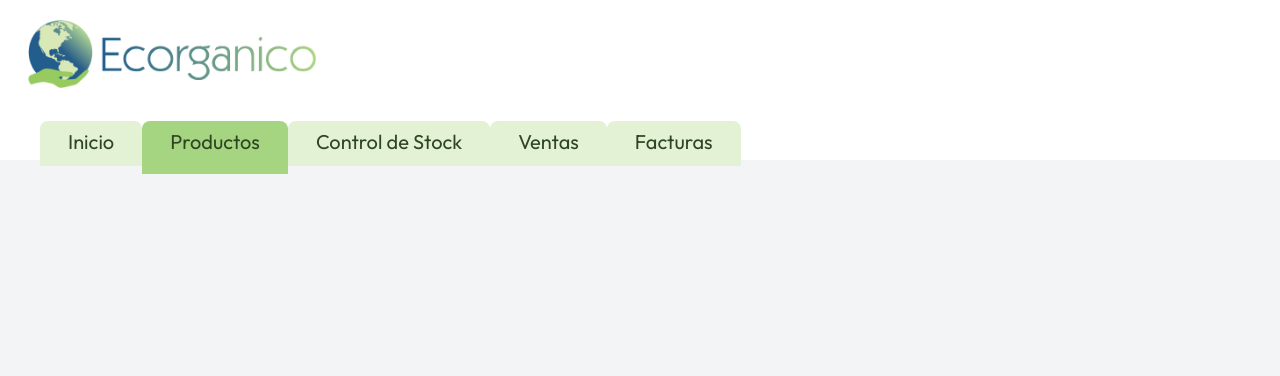
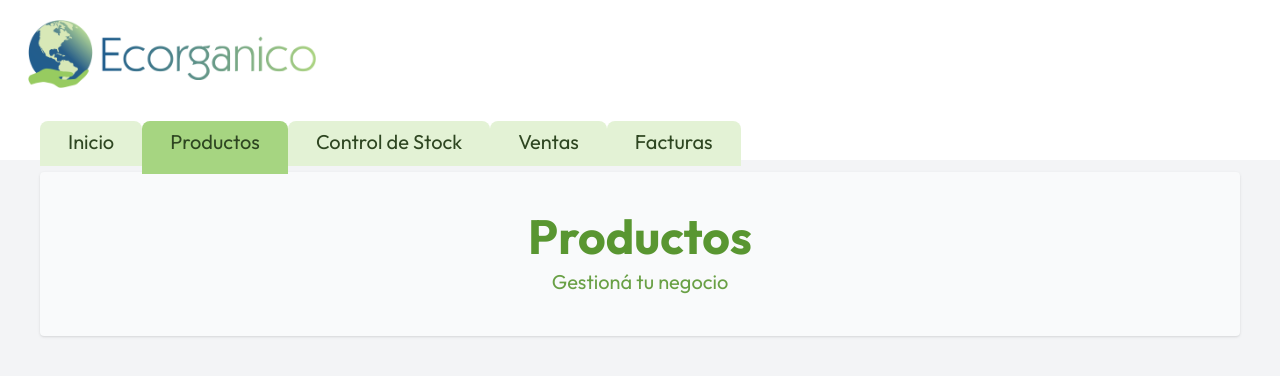
Before and after one commit to Valenmar03/frontend_gestionEco, a React (Vite) app: page /products in a window 1280 px wide. Shown: the top 376 px of the page. Built offline with nearby package versions, Linux system fonts and the light colour scheme.

Commit message:
Mejoro un poco los estilos

```diff
--- a/index.html
+++ b/index.html
@@ -12,7 +12,7 @@
       />
       <title>Gestión Ecorganico</title>
    </head>
-   <body class="bg-gray-100 font-outfit">
+   <body class="bg-gray-100 text-gray-800 font-outfit">
       <div id="root"></div>
       <script type="module" src="/src/main.tsx"></script>
    </body>
--- a/src/router.tsx
+++ b/src/router.tsx
@@ -10,10 +10,10 @@ export default function Router() {
             <Routes>
                 <Route element={<Layout/>}>
                     <Route path="/" element={<DashboardView/>} index />
-                    <Route path="/control-stock" element={<DashboardView/>} index />
-                    <Route path="/ventas" element={<DashboardView/>} index />
-                    <Route path="/facturas" element={<DashboardView/>} index />
-                    <Route path="/products" element={<ProductsView/>} index />
+                    <Route path="/control-stock" element={<DashboardView/>}  />
+                    <Route path="/ventas" element={<DashboardView/>}  />
+                    <Route path="/facturas" element={<DashboardView/>}  />
+                    <Route path="/products" element={<ProductsView/>}  />
                 </Route>
             </Routes>
         </BrowserRouter>
--- a/src/views/DashboardView.tsx
+++ b/src/views/DashboardView.tsx
@@ -4,10 +4,10 @@ import { pages } from "../data";
 export default function DashboardView() {
    return (
       <main className="bg-gray-50 mx-10 p-10 shadow rounded">
-         <h1 className="text-center text-5xl font-bold text-vida-loca-600">
+         <h1 className="text-center text-5xl font-semibold">
             Gestión Ecorganico
          </h1>
-         <h2 className="text-center text-xl mt-2 text-vida-loca-600/90">
+         <h2 className="text-center text-xl mt-2 ">
             Gestioná tu negocio
          </h2>
          <div className="flex flex-wrap justify-center">
--- a/src/views/ProductsView.tsx
+++ b/src/views/ProductsView.tsx
@@ -1,8 +1,13 @@
 
 export default function ProductsView() {
   return (
-    <div>
-
-    </div>
+    <main className="bg-gray-50 mx-10 p-10 shadow rounded">
+         <h1 className="text-center text-5xl font-bold text-vida-loca-600">
+            Productos
+         </h1>
+         <h2 className="text-center text-xl mt-2 text-vida-loca-600/90">
+            Gestioná tu negocio
+         </h2>
+    </main>
   )
 }
```
